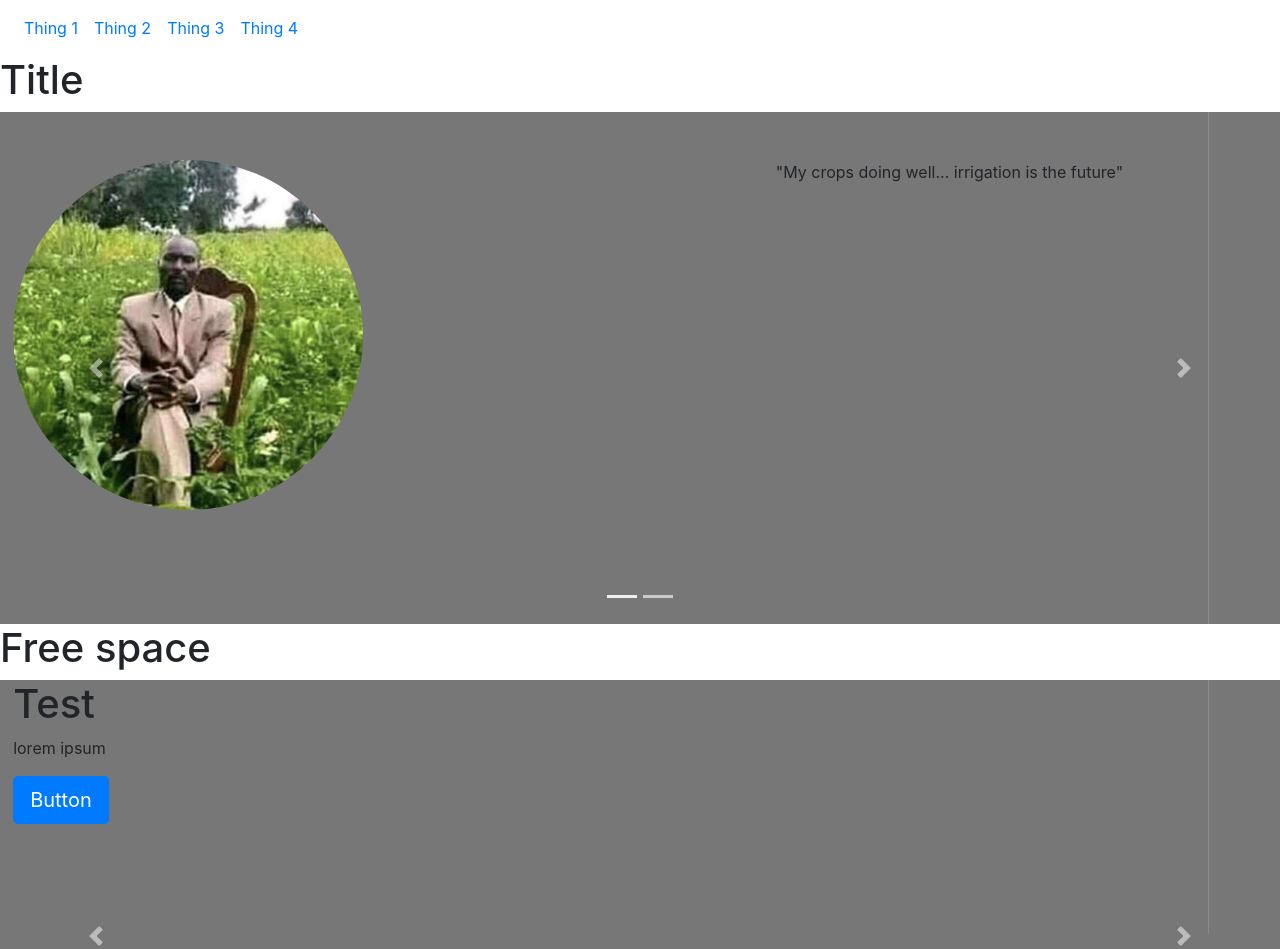
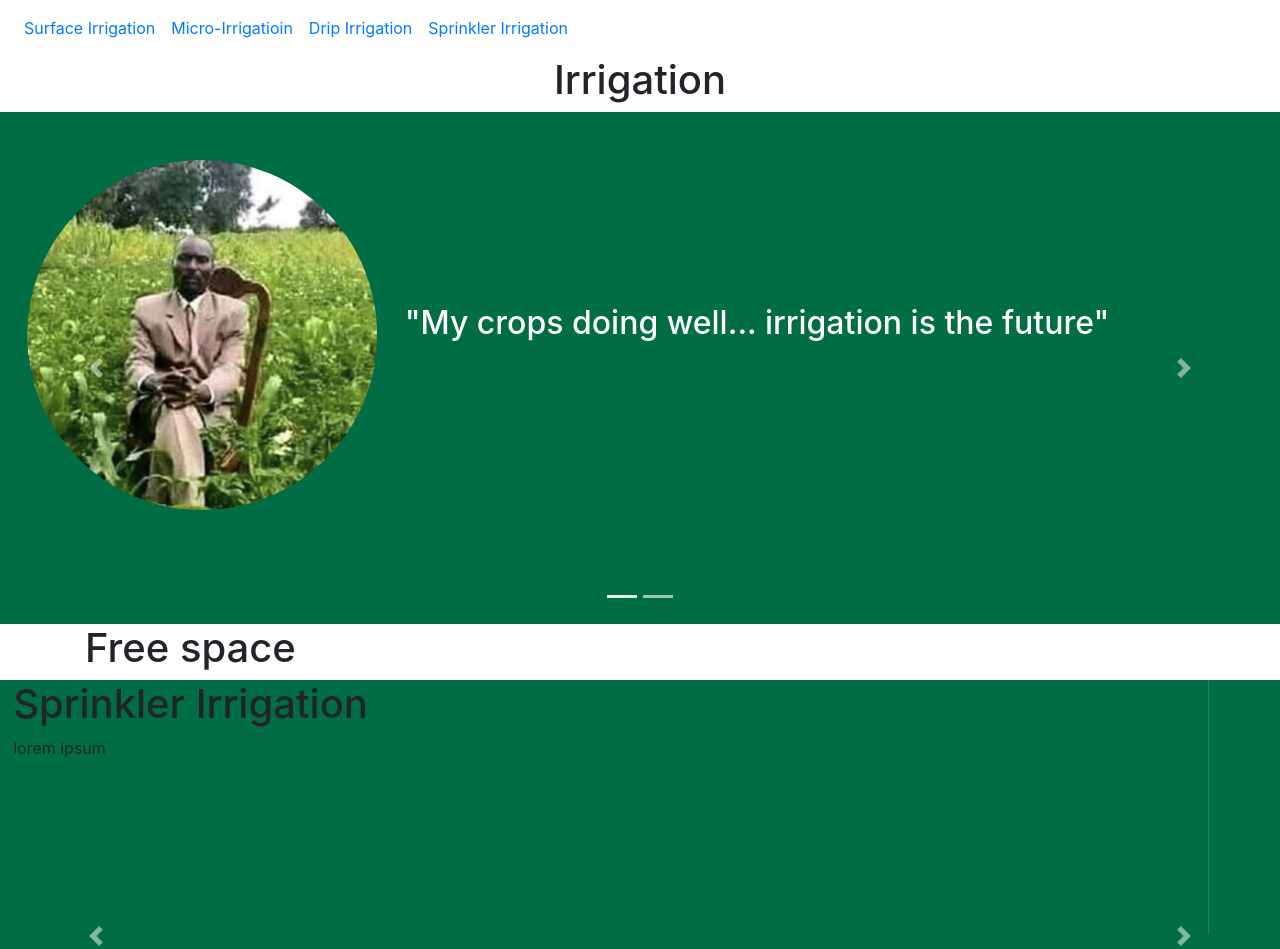
Before and after one commit to maxnchief/atlas-bootsrap, a plain HTML site: page index.html in a window 1280 px wide. Shown: the top 949 px of the page. Drawn offline with nearby package versions, Linux system fonts and the light colour scheme.

Commit message:
flushed out carousel and put working link

```diff
--- a/index.html
+++ b/index.html
@@ -12,7 +12,7 @@
     <style>
         .carousel-item {
             height: 32rem;
-            background: #777;
+            background: #016d44;
         }
 
     </style>
@@ -22,16 +22,16 @@
                 <div class="colapse navbar-collapse">
                     <ul class="navbar-nav">
                         <li class="nav-item">
-                            <a href="#" class="nav-link">Thing 1</a>
+                            <a href="#" class="nav-link">Surface Irrigation</a>
                         </li>
                         <li class="nav-item">
-                            <a href="#" class="nav-link">Thing 2</a>
+                            <a href="#" class="nav-link">Micro-Irrigatioin</a>
                         </li>
                         <li class="nav-item">
-                            <a href="#" class="nav-link">Thing 3</a>
+                            <a href="#" class="nav-link">Drip Irrigation</a>
                         </li>
                         <li class="nav-item">
-                            <a href="#" class="nav-link">Thing 4</a>
+                            <a href="#" class="nav-link">Sprinkler Irrigation</a>
                         </li>
                     </ul>
 
@@ -39,7 +39,7 @@
             </nav>
         </div>
         <div>
-            <h1>Title</h1>
+            <h1 class="d-flex justify-content-center">Irrigation</h1>
         </div>
         <!-- Quotes Carousel -->
         <div id="myCarousel" class="carousel slide" data-ride="carousel">
@@ -50,15 +50,15 @@
             </ol>
             <div class="carousel-inner">
                 <div class="carousel-item active">
-                    <div class="container">
-                        <img src="images/man.jpg" class="rounded-circle img-fluid float-left mt-5" alt="man with crops" width="350" height="350">
-                        <p class="float-right mt-5">"My crops doing well... irrigation is the future"</p>
+                    <div class="container d-flex align-items-center mt-5 justify-content-around">
+                        <img src="images/man.jpg" class="rounded-circle img-fluid" alt="man with crops" width="350" height="350">
+                        <h2 class="text-white">"My crops doing well... irrigation is the future"</p>
                     </div>
                 </div>
                 <div class="carousel-item">
-                    <div class="container">
-                        <img src="images/man.jpg" alt="man with crops">
-                        <p class="float-right mt-5">"My crops doing well... irrigation is the future"</p>
+                    <div class="container d-flex align-items-center mt-5 justify-content-around">
+                        <img src="images/man.jpg" class="rounded-circle img-fluid" alt="man with crops" width="350" height="350">
+                        <h2 class="text-white">"My crops doing well... irrigation is the future"</p>
                     </div>
                 </div>
             </div>
@@ -69,7 +69,7 @@
                 <span class="carousel-control-next-icon" aria-hidden="true"></span>
             </a>
         </div>
-        <div>
+        <div class="container">
             <h1>Free space</h1>
         </div>
         <!-- 4 item Carousel -->
@@ -83,30 +83,26 @@
             <div class="carousel-inner">
                 <div class="carousel-item active">
                 <div class="container">
-                    <h1>Test</h1>
+                    <h1>Sprinkler Irrigation</h1>
                     <p>lorem ipsum</p>
-                    <a href="#" class="btn btn-lg btn-primary">Button</a>
                 </div>
                 </div>
                 <div class="carousel-item">
                     <div class="container">
-                    <h1>Test</h1>
+                        <h1>Surface Irrigation</h1>
                         <p>lorem ipsum</p>
-                    <a href="#" class="btn btn-lg btn-primary">Button</a>
                     </div>
                 </div>
                 <div class="carousel-item">
                     <div class="container">
-                        <h1>Test</h1>
+                        <h1>Micro-Irrigatioin</h1>
                         <p>lorem ipsum</p>
-                        <a href="#" class="btn btn-lg btn-primary">Button</a>
                     </div>
                 </div>
                 <div class="carousel-item">
                     <div class="container">
-                            <h1>Test</h1>
+                        <h1>Drip Irrigation</h1>
                         <p>lorem ipsum</p>
-                            <a href="#" class="btn btn-lg btn-primary">Button</a>
                     </div>
                 </div>
             </div>
```
Also changed, not shown: 1 other file. Lines whose indentation alone changed are shown as unchanged.
